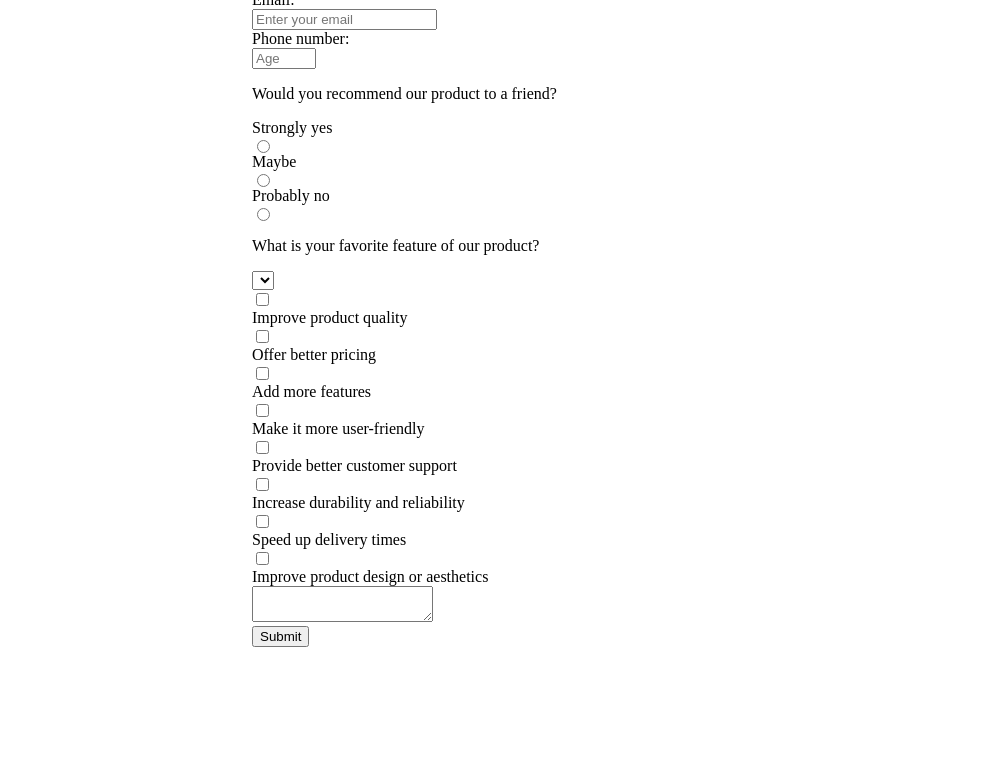
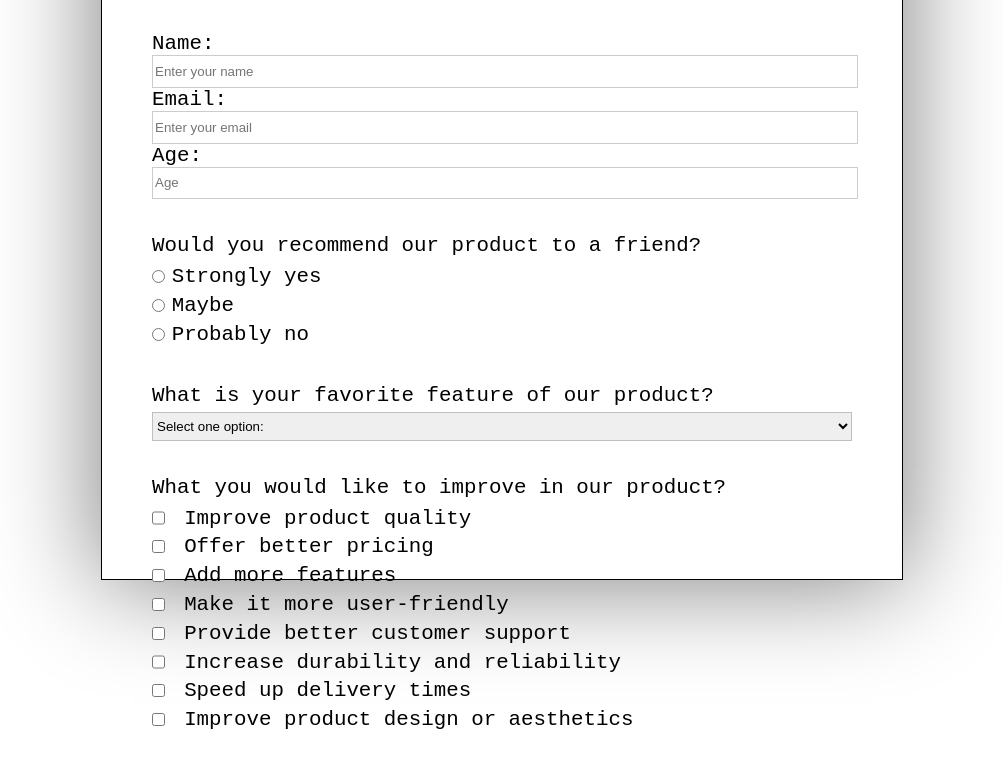
Before and after one commit to mozartdd/freeCodeCampForm, a plain HTML site: page index.html in a window 1280 px wide. Shown: the part 162-920 px from the top of the page, without its empty margins (138-1141 px from the left). Before the commit the page ends 817 px from the top, so only its background shows below. Drawn offline with Linux system fonts and the light colour scheme.

Commit message:
began to create simple paper like page design

```diff
--- a/index.html
+++ b/index.html
@@ -9,67 +9,71 @@
 <body>
     <header>
         <h1 id="title">User Experience Questionnaire</h1>
-        <p id="description">We value your feedback and would love to hear about your experience.</p>
+        <em><p id="description">We value your feedback and would love to hear about your experience.</p></em>
     </header>
     <main>
         <form action="" method="post" id="survey-form">
-            <section>
+            <section id="section-one">
                 <label for="name" id="name-label">Name: <input name="name" type="text" id="name" placeholder="Enter your name" required></label>
                 <label for="email" id="email-label">Email: <input name="email" type="email" id="email" placeholder="Enter your email" required></label>
-                <label for="number" id="number-label">Phone number: <input name="number" type="number" id="number" min="16" max="120" placeholder="Age"></label>
+                <label for="number" id="number-label">Age: <input name="number" type="number" id="number" min="16" max="120" placeholder="Age"></label>
             </section>
-            <section>
+            <section class="two">
                 <p>Would you recommend our product to a friend?</p>
-                <label for="strongly-yes">Strongly yes<input id="strongly-yes" name="select" value="yes" type="radio"></label>
-                <label for="maybe">Maybe<input id="maybe" name="select" value="maybe" type="radio"></label>
-                <label for="probably-no">Probably no<input id="probably-no" name="select" value="no" type="radio"></label>
+                <label for="strongly-yes"><input id="strongly-yes" name="select" value="yes" type="radio" class="inline">Strongly yes</label>
+                <label for="maybe"><input id="maybe" name="select" value="maybe" type="radio" class="inline">Maybe</label>
+                <label for="probably-no"><input id="probably-no" name="select" value="no" type="radio" class="inline">Probably no</label>
             </section>
             <section>
                 <p>What is your favorite feature of our product?</p>
                 <select name="options" id="dropdown">
-                    <option value=""></option>
-                    <option value=""></option>
-                    <option value=""></option>
-                    <option value=""></option>
+                    <option value="">Select one option: </option>
+                    <option value="1">Ease of Use</option>
+                    <option value="2">Design</option>
+                    <option value="3">Performance</option>
+                    <option value="4">Customer Support</option>
+                    <option value="5">Price</option>
                 </select>
             </section>
             <section>
+                <p>What you would like to improve in our product?</p>
                 <label>
-                    <input type="checkbox" name="improvement" value="quality">
+                    <input class="inline" type="checkbox" name="improvement" value="quality">
                     Improve product quality
                 </label>
                 <label>
-                    <input type="checkbox" name="improvement" value="pricing">
+                    <input class="inline" type="checkbox" name="improvement" value="pricing">
                     Offer better pricing
                 </label>
                 <label>
-                    <input type="checkbox" name="improvement" value="features">
+                    <input class="inline" type="checkbox" name="improvement" value="features">
                     Add more features
                 </label>
                 <label>
-                    <input type="checkbox" name="improvement" value="usability">
+                    <input class="inline" type="checkbox" name="improvement" value="usability">
                     Make it more user-friendly
                 </label>
                 <label>
-                    <input type="checkbox" name="improvement" value="support">
+                    <input class="inline" type="checkbox" name="improvement" value="support">
                     Provide better customer support
                 </label>
                 <label>
-                    <input type="checkbox" name="improvement" value="durability">
+                    <input class="inline" type="checkbox" name="improvement" value="durability">
                     Increase durability and reliability
                 </label>
                 <label>
-                    <input type="checkbox" name="improvement" value="delivery">
+                    <input class="inline" type="checkbox" name="improvement" value="delivery">
                     Speed up delivery times
                 </label>
                 <label>
-                    <input type="checkbox" name="improvement" value="design">
+                    <input class="inline" type="checkbox" name="improvement" value="design">
                     Improve product design or aesthetics
                 </label>
             </section>
             <div>
+                <p>Please leave some feedback and your thoughts about our product.</p>
                 <label for="text=area">
-                    <textarea name="textarea" id="text=area"></textarea>
+                    <textarea name="textarea" id="text=area" placeholder="I would like to change... Or i really like..."></textarea>
                 </label>
             </div>
             <input type="submit" value="Submit" id="submit" />
--- a/styles.css
+++ b/styles.css
@@ -1,17 +1,49 @@
 body {
-
+    font-size: 1.3rem;
+    font-family: monospace, "courier new";
+    border: solid rgba(0, 0, 0, 1) 1px;
+    max-width: 800px;
+    margin: 20px auto 20px auto;
+    height: 90vh;
+    box-shadow: 0 0 100px 3px gray;
 }
 
 #survey-form {
-    max-width: 500px;
-min-width: 250px;
-margin: 0 auto;
+    max-width: 700px;
+    margin: 0 auto;
+    min-width: 300px;
 }
 
-#title, #description {
+#title {
     text-align: center;
+    margin: 35px auto 10px auto;
 }
 
-input {
+#description {
+    text-align: center;
+    margin: 10px auto 35px auto;
+}
+
+label {
     display: block;
 }
+input, select {
+  width: 100%;
+  height: 1.8rem;
+  border: solid rgba(0, 0, 0, 0.2) 1px;
+}
+
+.inline {
+    width: unset;
+     margin: 0 0.5em 0 0;
+    vertical-align: middle;
+}
+
+p {
+    margin: 35px auto 5px auto;
+}
+
+textarea {
+    width: 80%;
+    height: 5rem;
+}
```
